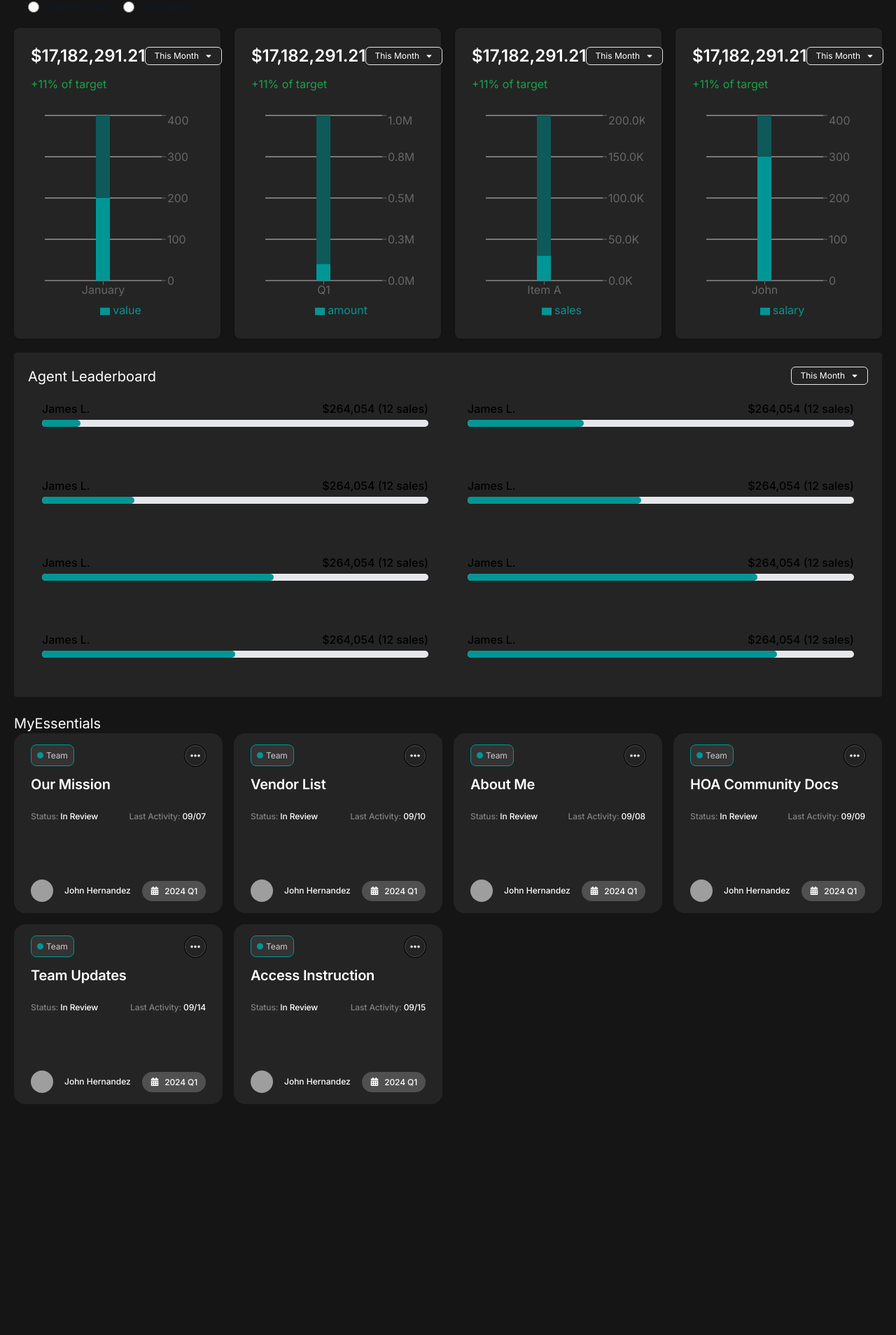
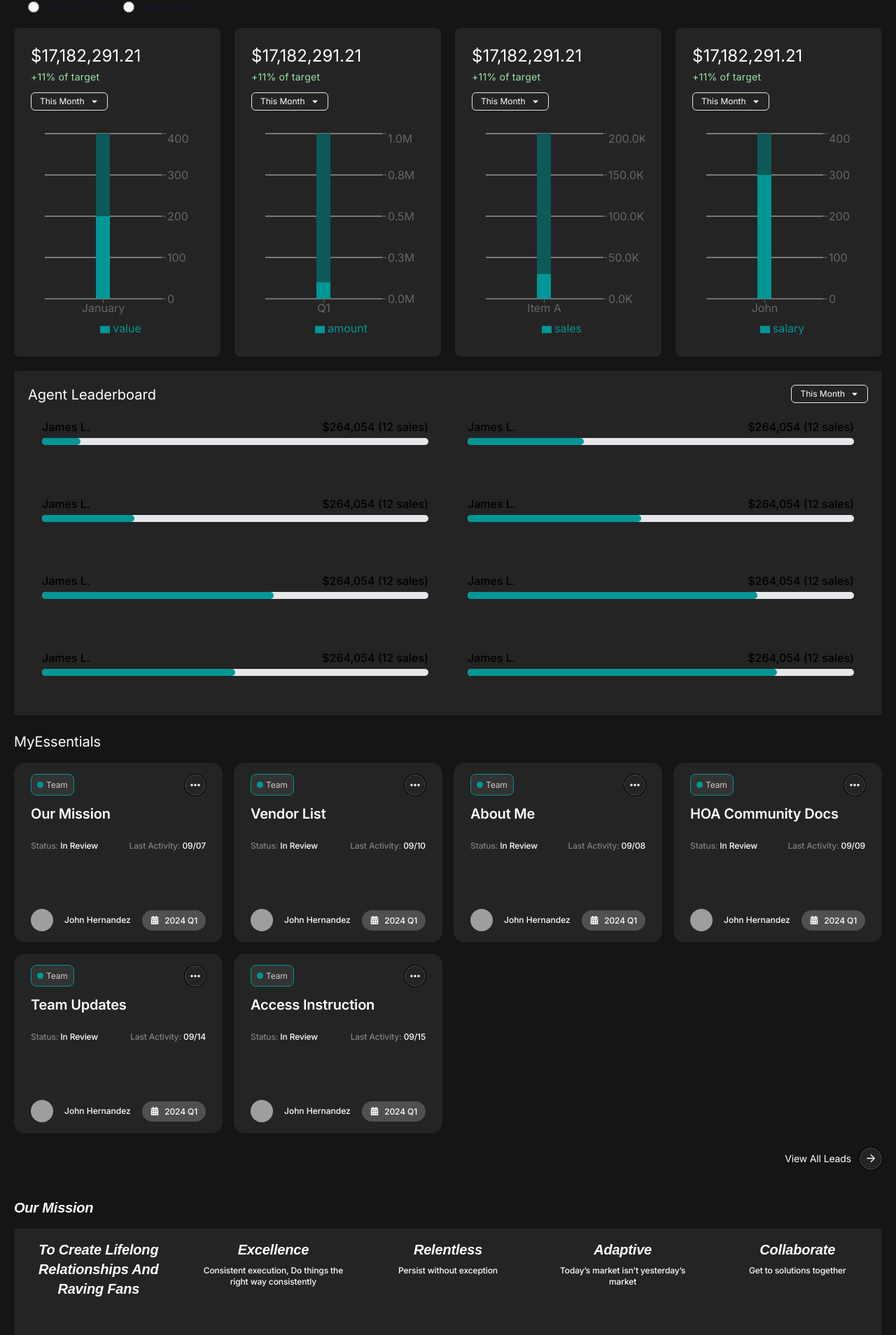
Before and after one commit to Webgenius0/atomana-react, a React (Vite) app: page / in a window 1280 px wide. Shown: the part 253-2161 px from the top of the page at 70% size. Before the commit the page ends 1851 px from the top, so only its background shows below. Built offline with nearby package versions, Linux system fonts and the light colour scheme; grey boxes are pictures that could not be loaded; a web font is replaced by a local one.

Commit message:
applied responsive on my team

```diff
--- a/src/assets/styles.css
+++ b/src/assets/styles.css
@@ -184,7 +184,7 @@ body {
 
 @layer components {
   .section-title {
-    @apply text-light font-Inria text-xl italic font-bold leading-6 tracking-[-0.2px] capitalize;
+    @apply text-light font-Inria text-lg sm:text-xl italic font-bold leading-6 tracking-[-0.2px] capitalize;
   }
 
   .tab {
--- a/src/components/ChartCard.jsx
+++ b/src/components/ChartCard.jsx
@@ -14,23 +14,23 @@ const ChartCard = ({ data, xKey, yKey, yDomain }) => {
   return (
     <>
       <div>
-        <div className="max-w-sm w-full  rounded-lg shadow bg-[#242424] p-4 md:p-6">
-          <div className="flex justify-between items-center mb-3">
+        <div className="w-full rounded-lg shadow bg-[#242424] p-4 md:p-6">
+          <div className="flex justify-between items-start gap-x-1 gap-y-3 flex-wrap mb-1">
             {/* Large Number */}
-            <div className="text-white text-2xl font-semibold">
-              $17,182,291.21
+            <div className="flex flex-col gap-1">
+              <h2 className="text-light text-lg md:text-xl lg:text-2xl">
+                $17,182,291.21
+              </h2>
+              <span className="text-[#9AE4A7] text-sm leading-5 tracking-[0.25px]">
+                +11% of target
+              </span>
             </div>
 
             {/* Dropdown */}
             <div>
-              <Dropdown
-                options={options}
-
-                onSelect={handleSelect}
-              />
+              <Dropdown options={options} onSelect={handleSelect} />
             </div>
           </div>
-          <span className="text-green-600 ">+11% of target</span>
 
           <div className="mt-7">
             <div>
--- a/src/components/Dropdown.jsx
+++ b/src/components/Dropdown.jsx
@@ -20,7 +20,7 @@ const Dropdown = ({ options, placeholder, onSelect }) => {
   };
 
   return (
-    <div className="relative w-full">
+    <div className="relative w-full bg-[#242424]">
       {/* Dropdown button with selected option */}
       <button
         onClick={() => setIsOpen(!isOpen)}
@@ -28,7 +28,9 @@ const Dropdown = ({ options, placeholder, onSelect }) => {
       >
         {/* Display selected option or placeholder */}
         <span>
-          {selectedOption ? selectedOption.label : placeholder || "Select an option"}
+          {selectedOption
+            ? selectedOption.label
+            : placeholder || "Select an option"}
         </span>
         {/* Down Arrow */}
         <FaCaretDown className="ml-2 text-white" />
@@ -36,7 +38,7 @@ const Dropdown = ({ options, placeholder, onSelect }) => {
 
       {/* Options dropdown list */}
       {isOpen && (
-        <ul className="absolute z-10 w-full mt-2 bg-transparent border rounded-md shadow-lg">
+        <ul className="absolute z-10 w-full mt-2 bg-[#242424] border rounded-md shadow-lg">
           {options.map((option) => (
             <li
               key={option.value}
--- /dev/null
+++ b/src/components/svgs/ArrowRightSvg.jsx
@@ -0,0 +1,32 @@
+import React from "react";
+
+const ArrowRightSvg = () => {
+  return (
+    <svg
+      xmlns="http://www.w3.org/2000/svg"
+      width="24"
+      height="24"
+      viewBox="0 0 24 24"
+      fill="none"
+    >
+      <g clip-path="url(#clip0_302_11174)">
+        <path
+          d="M6.53171 12.1886V10.8687L15.5827 10.8687L11.5286 6.8146L12.4714 5.8718L18.1283 11.5286L12.4714 17.1855L11.5286 16.2427L15.5827 12.1886H6.53171Z"
+          fill="white"
+        />
+      </g>
+      <defs>
+        <clipPath id="clip0_302_11174">
+          <rect
+            width="16"
+            height="16"
+            fill="white"
+            transform="translate(12 0.686279) rotate(45)"
+          />
+        </clipPath>
+      </defs>
+    </svg>
+  );
+};
+
+export default ArrowRightSvg;
--- a/src/pages/MyAI.jsx
+++ b/src/pages/MyAI.jsx
@@ -111,7 +111,7 @@ const MyAI = () => {
 
   return (
     <section>
-      <div className="p-3 sm:p-4 md:hidden border-b border-secondPrimary sticky top-0 left-0">
+      <div className="p-3 sm:p-4 md:hidden bg-dark border-b border-secondPrimary sticky top-0 left-0">
         <div className="flex items-center gap-1 justify-between">
           <Link to="/" className="flex items-center gap-3">
             <img
--- a/src/pages/MyPR.jsx
+++ b/src/pages/MyPR.jsx
@@ -111,7 +111,7 @@ const MyPR = () => {
 
   return (
     <section>
-      <div className="p-3 sm:p-4 md:hidden border-b border-secondPrimary sticky top-0 left-0">
+      <div className="p-3 sm:p-4 md:hidden bg-dark border-b border-secondPrimary sticky top-0 left-0">
         <div className="flex items-center gap-1 justify-between">
           <Link to="/" className="flex items-center gap-3">
             <img
--- a/src/pages/MyTeam.jsx
+++ b/src/pages/MyTeam.jsx
@@ -2,16 +2,18 @@ import ChartCard from "@/components/ChartCard";
 import Dropdown from "@/components/Dropdown";
 import EssentialCard from "@/components/EssentialCard";
 import ProgressBar from "@/components/ProgressBar";
+import ArrowRightSvg from "@/components/svgs/ArrowRightSvg";
 import TabStepper from "@/components/TabStepper";
 import { useGetSystemsData } from "@/hooks/useGetSystemsData";
 import { useEffect, useState } from "react";
+import { Link } from "react-router-dom";
 
 const MyTeam = () => {
+  const [selectedValue, setSelectedValue] = useState("");
   const tabs = [
     { label: "Dashboard", path: "/dashboard" },
     { label: "Updates", path: "/updates" },
   ];
-  const [selectedValue, setSelectedValue] = useState("");
 
   const handleChange = (value) => {
     console.log("Selected Value:", value);
@@ -21,7 +23,6 @@ const MyTeam = () => {
   const progressValues = [10, 30, 24, 45, 60, 75, 50, 80];
 
   useEffect(() => {
-
     // Simulate API call
     const fetchData = async () => {
       const response = [
@@ -61,10 +62,11 @@ const MyTeam = () => {
   }, []);
 
   const options = [
-    { value: "This Month", label: " This Month" },
-    { value: "This Year", label: "This Year" },
-    { value: "option3", label: "Option 3" },
+    { value: "month", label: "This Month" },
+    { value: "quater", label: "Quater" },
+    { value: "year", label: "Yearly" },
   ];
+
   const handleSelect = (option) => {
     console.log("Selected option:", option);
   };
@@ -73,6 +75,33 @@ const MyTeam = () => {
 
   if (isLoading) return <div>Loading...</div>;
   if (isError) return <div>Error: {error.message}</div>;
+
+  const ourMission = [
+    {
+      title: "To Create Lifelong Relationships and Raving Fans",
+      subTitle: "",
+    },
+    {
+      title: "Excellence",
+      subTitle: "Consistent execution, Do things the right way consistently",
+    },
+    {
+      title: "Relentless",
+      subTitle: "Persist without exception",
+    },
+    {
+      title: "Adaptive",
+      subTitle: "Today’s market isn’t yesterday’s market",
+    },
+    {
+      title: "Collaborate",
+      subTitle: "Get to solutions together ",
+    },
+    {
+      title: "Extreme Ownership",
+      subTitle: "We own our problems and work towards solutions",
+    },
+  ];
   return (
     <>
       <div className="my-container mx-auto">
@@ -126,7 +155,7 @@ const MyTeam = () => {
               </div>
             </div>
           </div>
-          <div className=" grid grid-cols-4 gap-5">
+          <div className="grid sm:grid-cols-2 lg:grid-cols-3 xl:grid-cols-4 gap-5">
             {chartData.map((chart) => (
               <ChartCard
                 key={chart.id}
@@ -137,7 +166,6 @@ const MyTeam = () => {
               />
             ))}
           </div>
-          <div>
           <div className="bg-[#242424] mt-5 p-5 rounded">
             <div className="flex justify-between">
               <h1 className="text-white text-xl">Agent Leaderboard</h1>
@@ -153,13 +181,39 @@ const MyTeam = () => {
               ))}
             </div>
           </div>
-          </div>
-
           <div className="mt-6">
-            <h1 className="text-white text-xl">MyEssentials</h1>
+            <h1 className="text-white text-xl mb-4">MyEssentials</h1>
             <div className="grid sm:grid-cols-2 md:grid-cols-3 lg:grid-cols-4 gap-4 pb-5">
               {data?.map((item) => (
                 <EssentialCard key={item?.id} data={item} />
+              ))}
+            </div>
+
+            <div className="flex items-center justify-end">
+              <Link to="" className="flex items-center gap-3">
+                <p className="text-sm leading-6 capitalize text-light tracking-[-0.14px] hover:text-secondary duration-300">
+                  View All Leads
+                </p>
+                <button className="w-8 h-8 rounded-full flex items-center justify-center border border-[#4D4D4D] bg-[#242424] shadow-[0px_0px_0px_1px_#000]">
+                  <ArrowRightSvg />
+                </button>
+              </Link>
+            </div>
+          </div>
+
+          <div className="mt-10">
+            <h2 className="section-title">Our Mission</h2>
+
+            <div className="my-4 grid grid-cols-2 md:grid-cols-3 lg:grid-cols-4 xl:grid-cols-5 2xl:grid-cols-6 gap-4 sm:gap-6 md:gap-8 lg:gap-10 p-4 bg-[#242424] rounded">
+              {ourMission?.map((mission) => (
+                <div className="flex flex-col items-center gap-2">
+                  <h2 className="section-title text-center">
+                    {mission?.title}
+                  </h2>
+                  <p className="text-xs text-center text-light font-medium tracking-[-0.12px]">
+                    {mission?.subTitle}
+                  </p>
+                </div>
               ))}
             </div>
           </div>
```
Also changed, not shown: src/components/BarChart.jsx (+14 -7 lines). Lines whose indentation alone changed are shown as unchanged.
